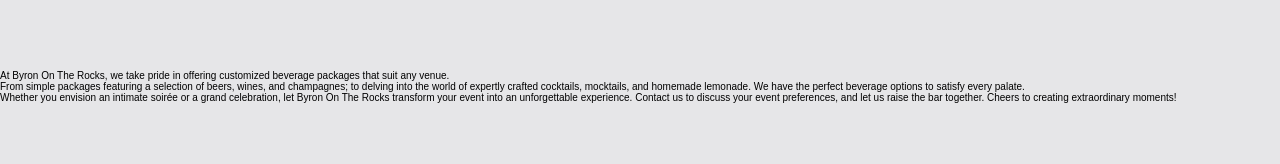
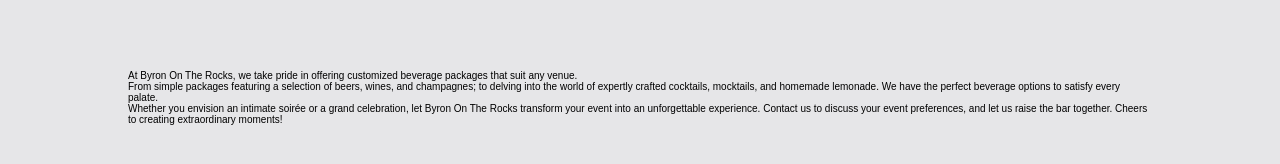
Before and after one commit to matipeco/byron-on-the-rocks, a React (Vite) app: page / in a window 1280 px wide. Shown: the part 4531-4695 px from the top of the page. Built offline with nearby package versions, Linux system fonts and the light colour scheme; a web font is replaced by a local one.

Commit message:
añadiendo Container a OurServices

```diff
--- a/src/components/OurServices/index.tsx
+++ b/src/components/OurServices/index.tsx
@@ -1,8 +1,10 @@
+import { Container } from "../Container";
 import "./style.scss";
 
 export const OurServices = () => {
   return (
     <section id="OurServices" className="ourservices__container">
+      <Container>
         <p>
           At Byron On The Rocks, we take pride in offering customized beverage
           packages that suit any venue.
@@ -19,6 +21,7 @@
           experience. Contact us to discuss your event preferences, and let us
           raise the bar together. Cheers to creating extraordinary moments!
         </p>
+      </Container>
     </section>
   );
 };
```
Lines whose indentation alone changed are shown as unchanged.
